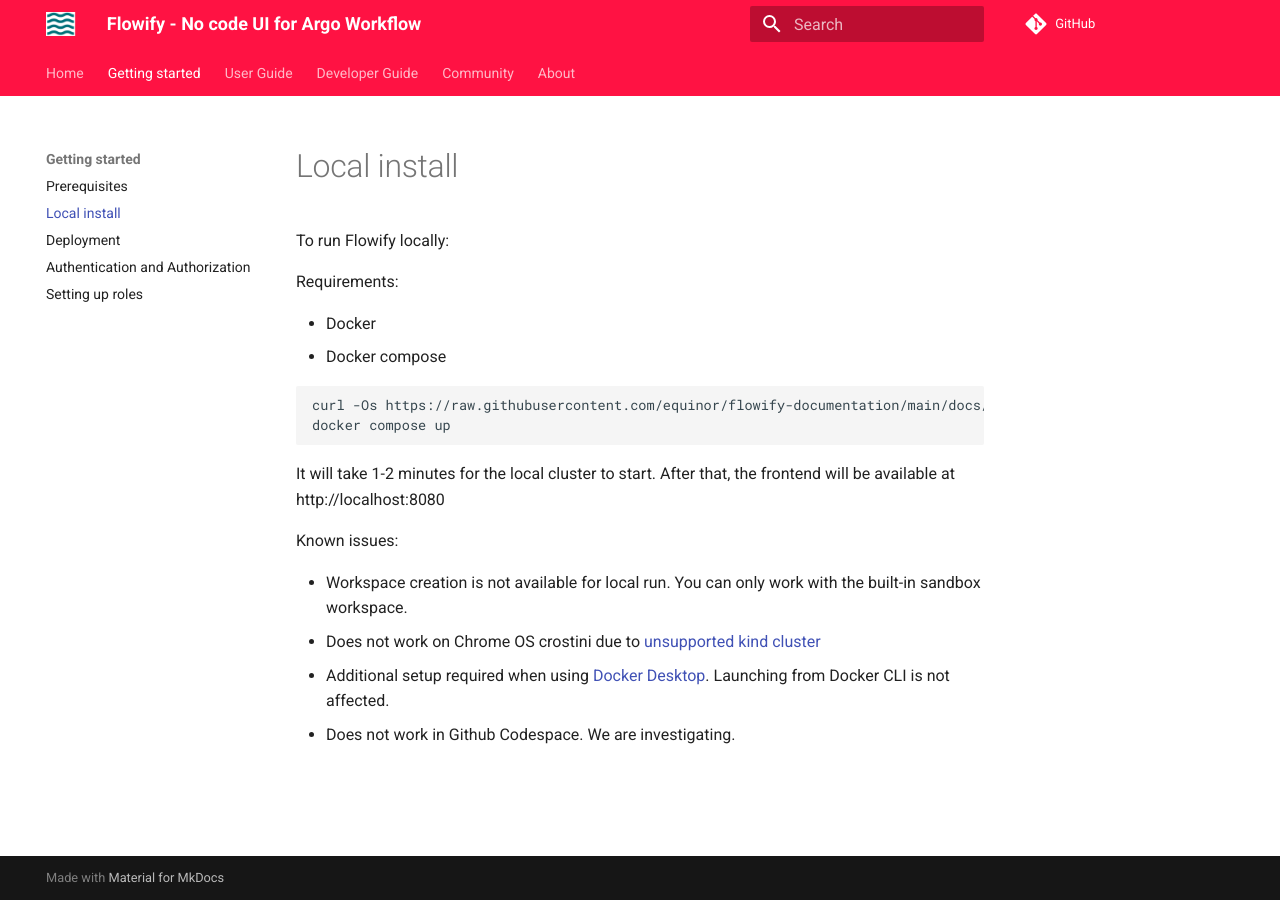
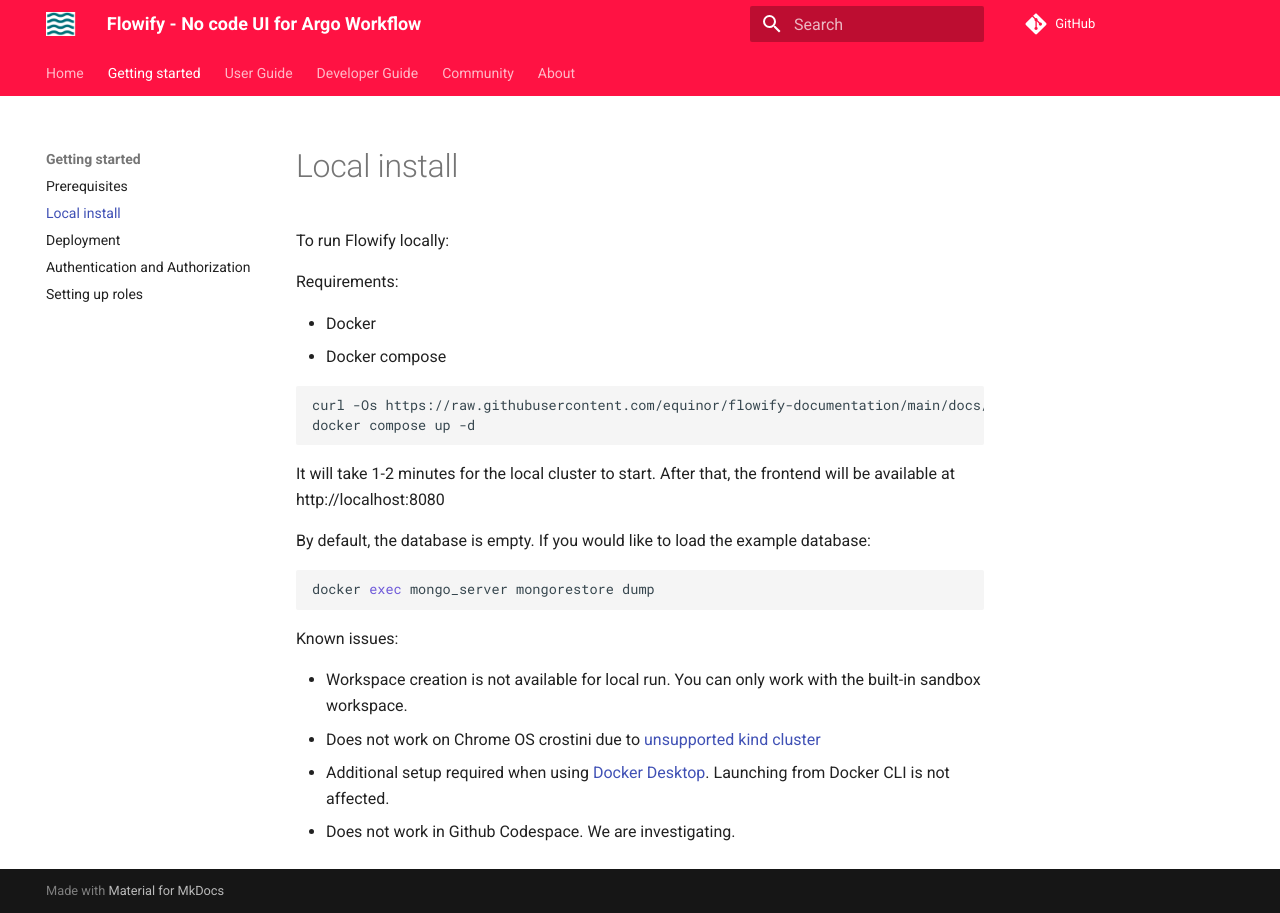
Before and after one commit to equinor/flowify-documentation, an MkDocs documentation site: the page built from docs/run_local.md, in a window 1280 px wide. Built offline with MkDocs 1.6.1 and Material for MkDocs 9.7.7, drawn with Linux system fonts in a browser that asks for light colours; comment, search, counter and statistics services are not loaded.

Commit message:
usage example database

````diff
--- a/docs/assets/docker-compose.yaml
+++ b/docs/assets/docker-compose.yaml
@@ -3,7 +3,7 @@
   mongo:
     # one node mongoDB replica set for local development
     container_name: mongo_server
-    image: mongo:5.0
+    image: ghcr.io/equinor/flowify-mongo:latest
     restart: unless-stopped
     ports:
       - "27017:27017"
--- a/docs/run_local.md
+++ b/docs/run_local.md
@@ -7,11 +7,15 @@
 
 ```bash
 curl -Os https://raw.githubusercontent.com/equinor/flowify-documentation/main/docs/assets/docker-compose.yaml
-docker compose up
+docker compose up -d
 ```
 
 It will take 1-2 minutes for the local cluster to start. After that, the frontend will be available at http://localhost:8080
 
+By default, the database is empty. If you would like to load the example database:
+```bash
+docker exec mongo_server mongorestore dump
+```
 
 Known issues:
 
````
Also changed, not shown: docs/jobs.md (+1 -1 lines).
